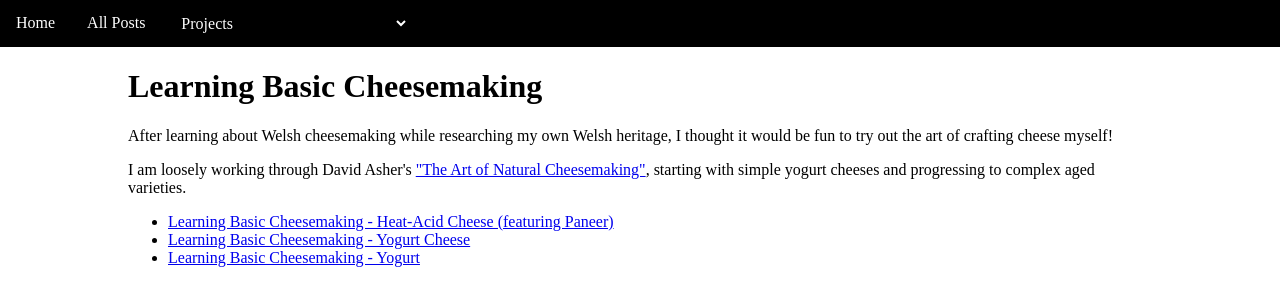
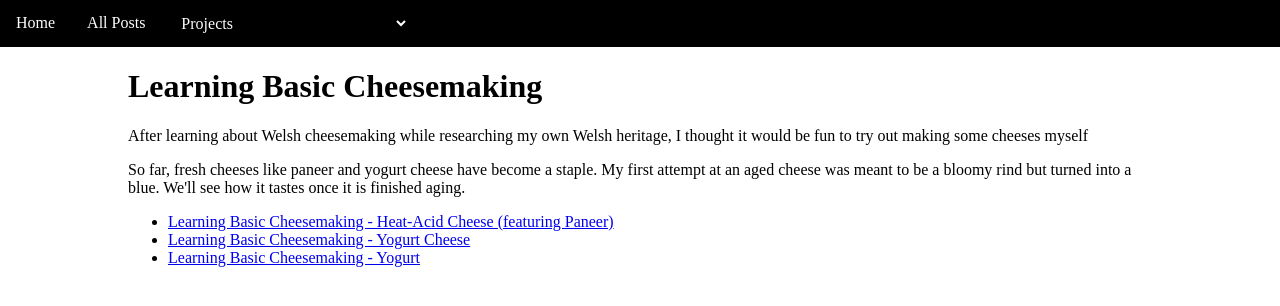
Before and after one commit to benlloyd1016/benlloyd1016.github.io, a Jekyll site: the page built from cheese.html, in a window 1280 px wide. Shown: the top 306 px of the page. Built offline with Jekyll 4.4.1, drawn with Linux system fonts in a browser that asks for light colours.

Commit message:
Routine update

```diff
--- a/cheese.html
+++ b/cheese.html
@@ -3,9 +3,9 @@ layout: default
 ---
 <h1>Learning Basic Cheesemaking</h1>
 
-<p>After learning about Welsh cheesemaking while researching my own Welsh heritage, I thought it would be fun to try out the art of crafting cheese myself!</p>
+<p>After learning about Welsh cheesemaking while researching my own Welsh heritage, I thought it would be fun to try out making some cheeses myself</p>
 
-<p>I am loosely working through David Asher's <a href="https://www.theblacksheepschool.com/book-the-art-of-natural-cheesemaking" target="_blank">"The Art of Natural Cheesemaking"</a>, starting with simple yogurt cheeses and progressing to complex aged varieties.</p>
+<p>So far, fresh cheeses like paneer and yogurt cheese have become a staple. My first attempt at an aged cheese was meant to be a bloomy rind but turned into a blue. We'll see how it tastes once it is finished aging.</p>
 
 <ul>
   {% for post in site.categories.cheese %}
```
Also changed, not shown: _posts/2024-01-15-yogurt.md (+1 -5 lines), _posts/2024-02-04-yogurtcheese.md (+3 -4 lines), _posts/2024-02-16-heatacidcheese.md (+0 -4 lines), index.md (+8 -6 lines), assets/images/2024.04.15-bike-mower.JPEG (added), assets/images/2024.04.15-trout-lily.JPEG (added).
